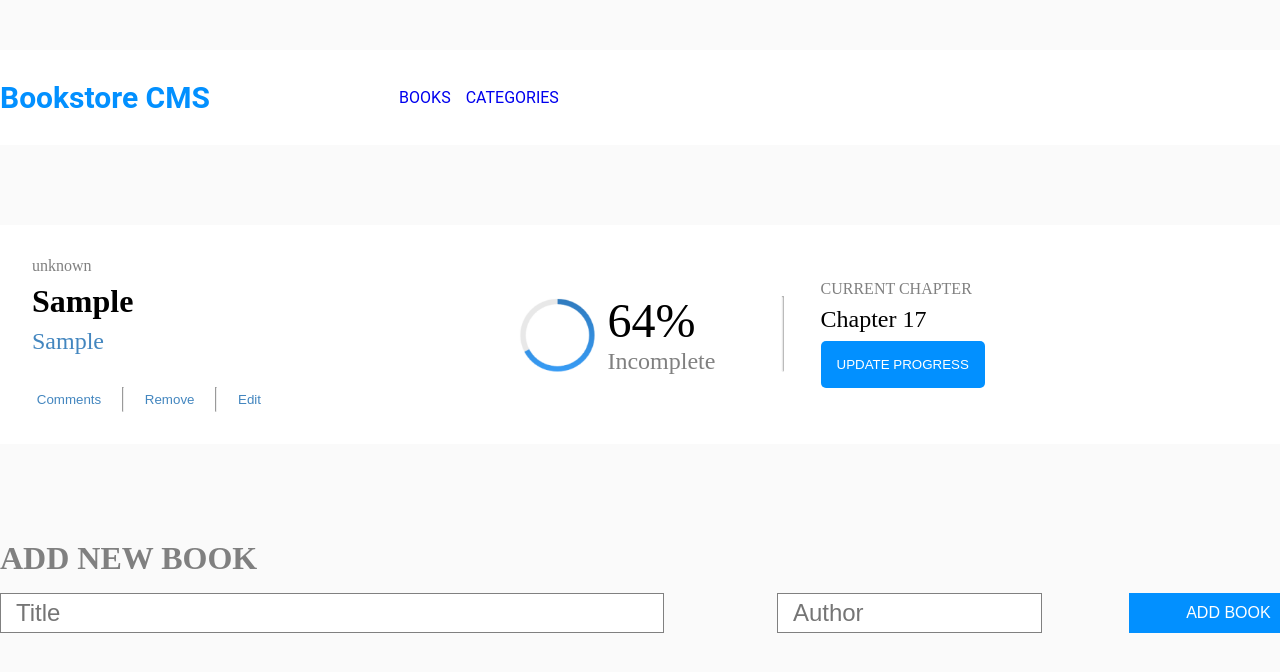
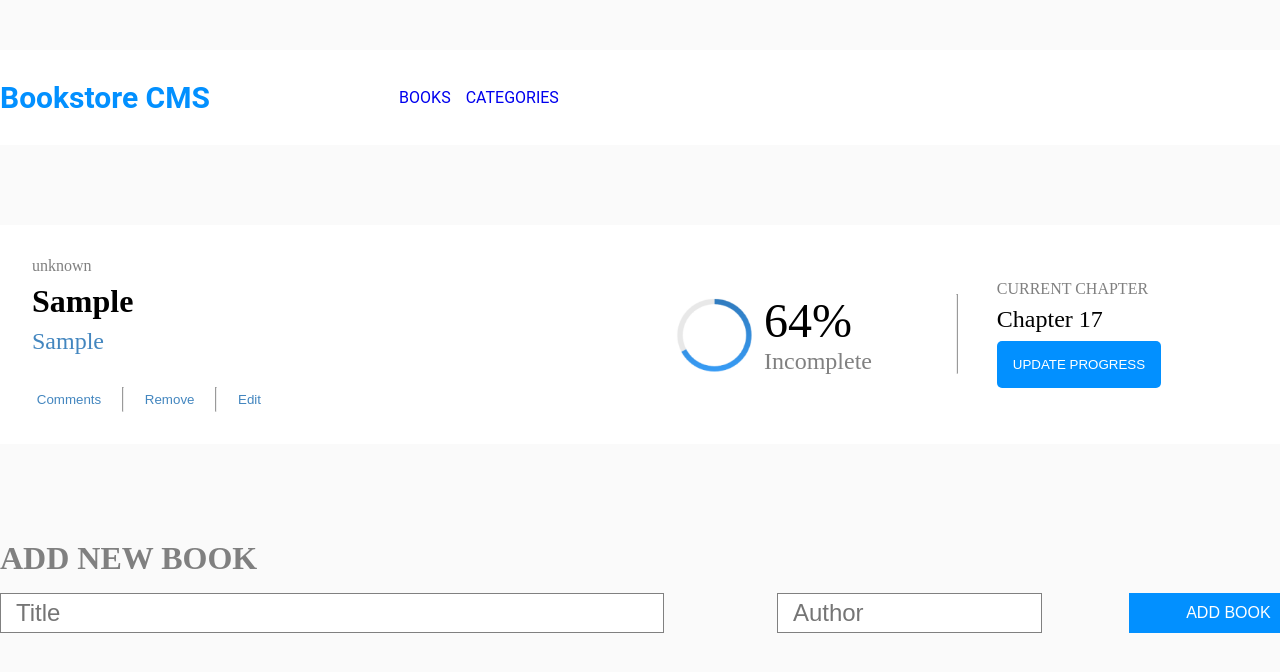
Before and after one commit to danifromecuador/playbook, a React (Vite) app: page / in a window 1280 px wide. Both pictures are taken after typing "Sample", "Sample" into the empty fields and a click on the button "ADD BOOK". Shown: the top 672 px of the page. Built offline with nearby package versions, Linux system fonts and the light colour scheme; no server answers.

Commit message:
Adjust space between elements in Book.jsx

```diff
--- a/src/styles/Book.css
+++ b/src/styles/Book.css
@@ -9,7 +9,7 @@
 }
 
 .left {
-  width: 40%;
+  width: 50%;
 }
 
 .cover {
@@ -67,7 +67,7 @@ button {
 }
 
 .right {
-  width: 40%;
+  width: 20%;
   display: flex;
   flex-direction: column;
   row-gap: 0.5rem;
```
